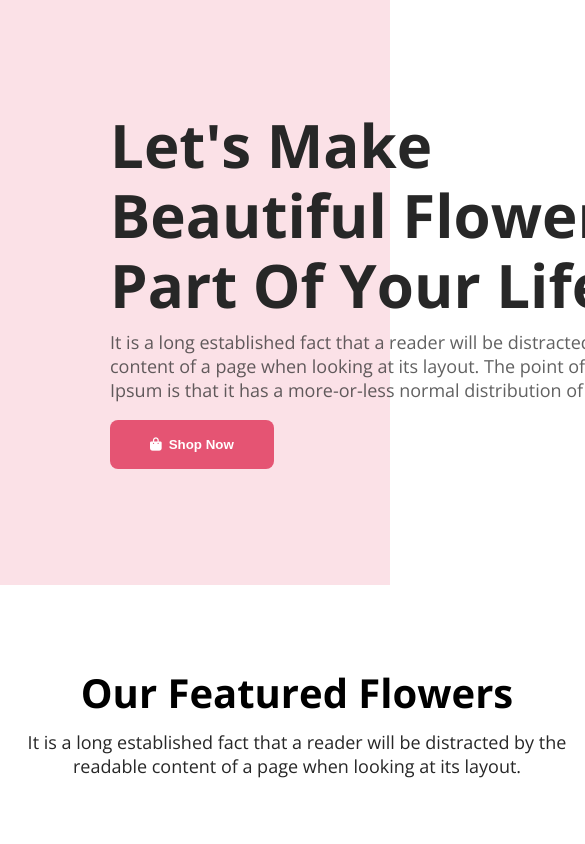
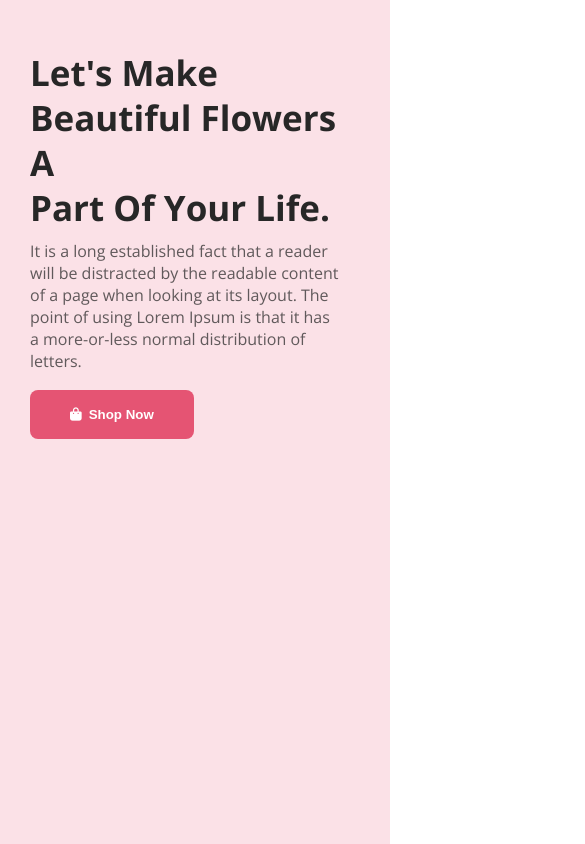
Before and after one commit to tonmoybosunia24/Flower-Shop-Project, a plain HTML site: page index.html in a window 390 px wide. Shown: the top 844 px of the page, 585 px wide, since content can reach past the window. Drawn offline with nearby package versions, Linux system fonts and the light colour scheme.

Commit message:
Header Section Responsive

```diff
--- a/index.html
+++ b/index.html
@@ -20,10 +20,13 @@
                 <p class="Navber-Content-Area-Discription">It is a long established fact that a reader will be distracted by the readable content of a page when looking at its layout. The point of using Lorem Ipsum is that it has a more-or-less normal distribution of letters.</p>
                 <button class="Navber-Content-Area-Button"><i class="fa-solid fa-bag-shopping"></i>Shop Now</button>
             </div>
+            <div class="Navber-Container-Area-Image">
+                <img src="images/pngwing 10.png" alt="">
+            </div>
         </nav>
     </header> <!-- Header Section End -->
 
-    <main> <!-- Main Section Start -->
+    <main class="Hide"> <!-- Main Section Start -->
 
         <section id="Secend-Section"> <!-- Secend Section Start -->
             <div class="Featured-Flowers">
@@ -106,7 +109,7 @@
 
     </main> <!-- Main Section End -->
 
-    <footer> <!-- Footer Section Start -->
+    <footer class="Hide"> <!-- Footer Section Start -->
         <div class="Footer-Container">
             <h2 class="Footer-Header"><span>Flower</span>Shop</h2>
             <p class="Footer-Description">It is a long established fact that a reader will be distracted by the readable <br> content of a page when looking at its layout.</p>
--- a/style.css
+++ b/style.css
@@ -13,12 +13,15 @@ body{
 
 .Navber-Container{
     width: 100%;
-    height: 585px;
+    height: 100vh;
     background-color: #e554732c;
-    background-image: url('images/pngwing\ 10.png');
-    background-repeat: no-repeat;
-    background-position: 750px bottom;
-    background-size: contain;
+    display: flex;
+    gap: 150px;
+    overflow: hidden;
+}
+.Navber-Container-Area-Image > img{
+    width: 100%;
+    height: 101.05vh;
 }
 .Navber-Content-Area{
     width: 500px;
@@ -38,11 +41,11 @@ body{
     font-size: 18px;
     margin: 10px 0px 0px 0px;
 }
-.Navber-Content-Image > img{
+/* .Navber-Content-Image > img{
     width: 480px;
     height: 570px;
     padding-top: 10.05px;
-}
+} */
 .Navber-Content-Area-Button{
     padding: 17px 40px;
     background-color: #E55473;
@@ -273,3 +276,34 @@ body{
 .Footer-Copyright{
     color: #ffffff79;
 }
+
+/* Responsive Styles */
+.Hide{
+    display: none;
+}
+@media screen and (max-width:776px) {
+    .Navber-Container{
+        flex-direction: column;
+        height: 100vh;
+    }
+    .Navber-Content-Area{
+        width: 80%;
+        padding: 50px 0px 0px 30px;
+    }
+    .Navber-Content-Area-Heading{
+        width: 100%;
+        font-size: 35px;
+        line-height: 45px;
+    }
+    .Navber-Content-Area-Discription{
+        width: 100%;
+        font-size: 16px;
+        margin: 10px 0px;
+    }
+    .Navber-Container-Area-Image{
+        display: none;
+    }
+    .Navber-Content-Area-Button{
+        margin-top: 50px;
+    }
+}
```
